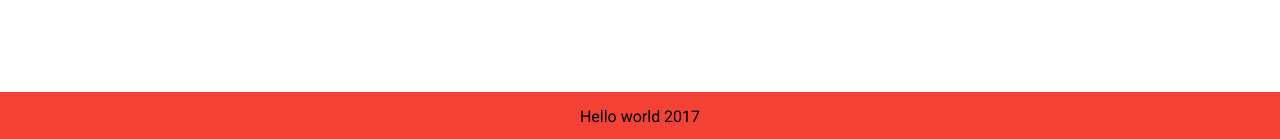
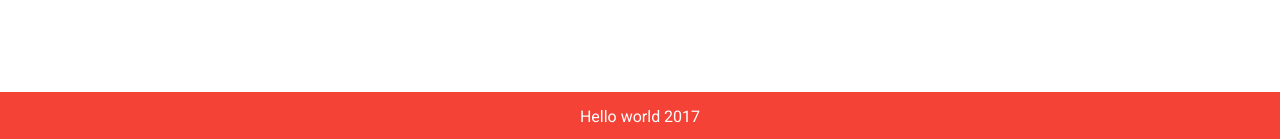
Before and after one commit to tumblenet/tumblenet-css, a Jekyll site: the page built from colors-test.html, in a window 1280 px wide. Shown: the part 758-897 px from the top of the page. Built offline with Jekyll 4.4.1, drawn with Linux system fonts in a browser that asks for light colours.

Commit message:
Update main.html

```diff
--- a/_layouts/main.html
+++ b/_layouts/main.html
@@ -19,6 +19,6 @@ layout: default
 {{ content }}
   </div>
 </main>
-<footer class="tn-footer">
+<footer class="tn-footer tn-text-color-white">
 Hello world 2017
 </footer>
```
